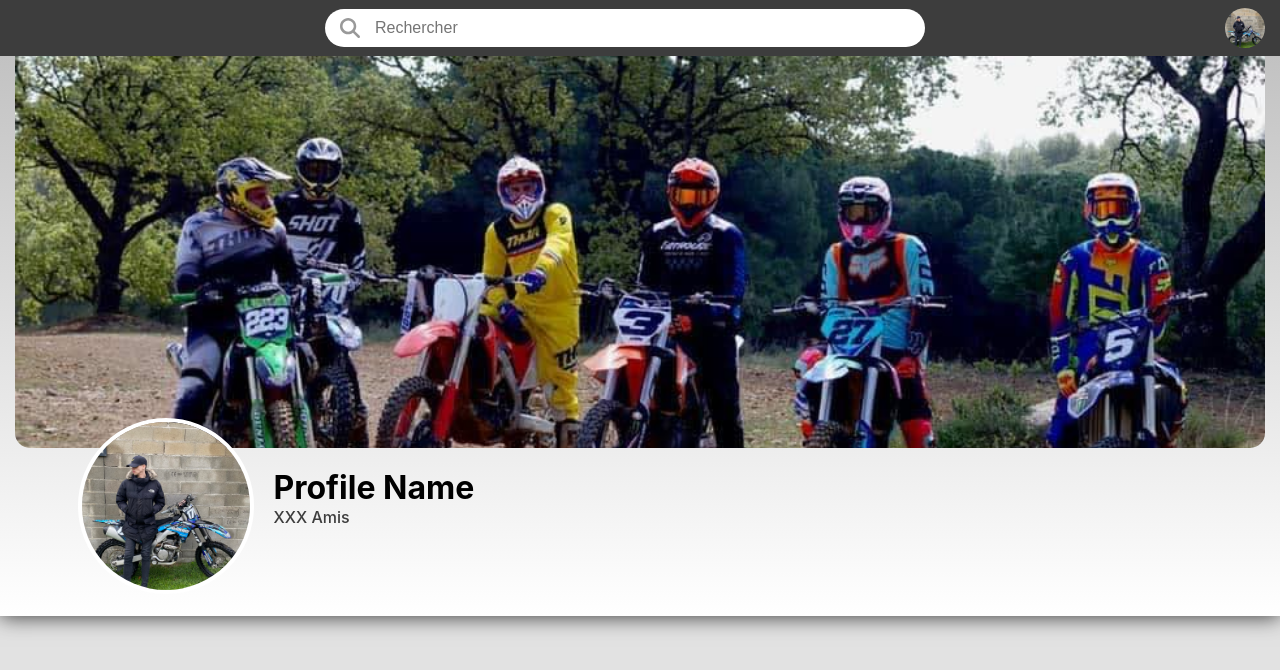
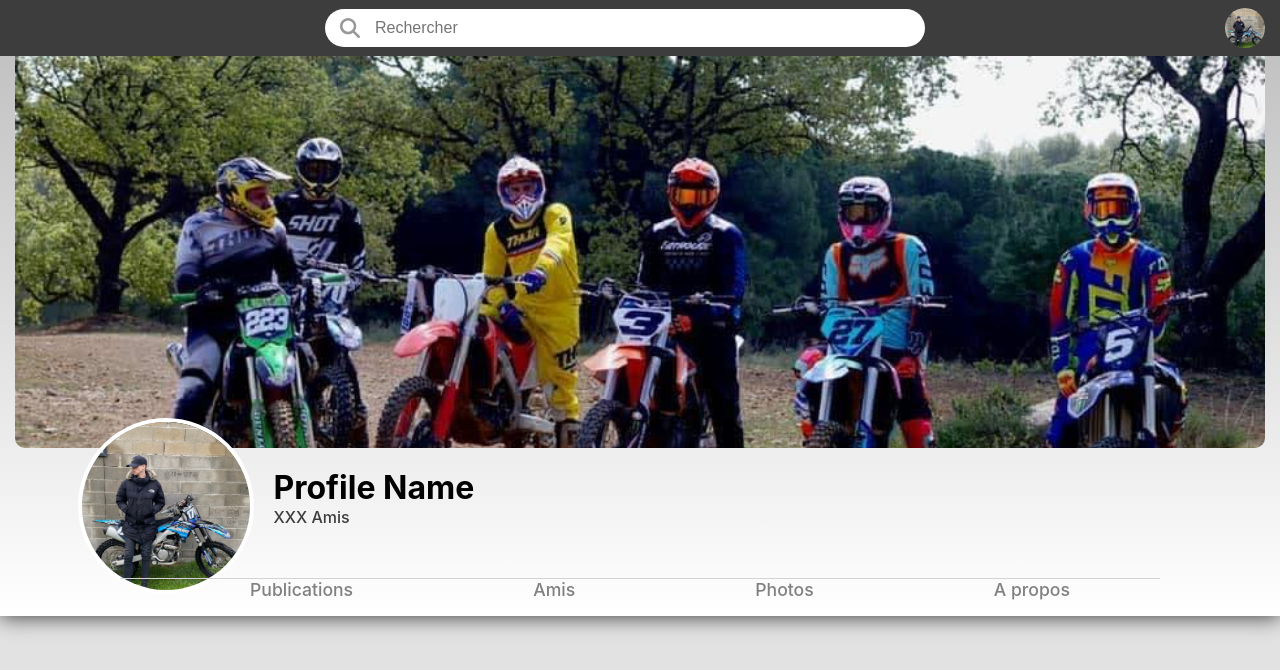
Before and after one commit to jeancharlescano/social-network-frontend, a React (Create React App) app: page /profile in a window 1280 px wide. Shown: the top 670 px of the page. Built offline with nearby package versions, Linux system fonts and the light colour scheme.

Commit message:
profile nav

```diff
--- a/src/components/PostList.module.css
+++ b/src/components/PostList.module.css
@@ -86,7 +86,7 @@ textarea {
   outline: none;
   font-size: 0.9rem;
   border-radius: 15px;
-  padding: 5px 10px;
+  padding: 13px 0 0 10px;
   background-color: #f0f0f0;
 }
 
--- a/src/components/Profile.jsx
+++ b/src/components/Profile.jsx
@@ -1,11 +1,18 @@
 import React from "react";
 import styles from "./Profile.module.css";
 import profile from "../assets/img/profile.jpeg";
+import { useNavigate } from "react-router-dom";
 
 const Profile = () => {
+  const navigate = useNavigate();
   return (
-    <div className={styles.Container}>
-      <img className={styles.Img}src={profile} />
+    <div
+      onClick={() => {
+        navigate("/profile");
+      }}
+      className={styles.Container}
+    >
+      <img className={styles.Img} src={profile} />
     </div>
   );
 };
--- a/src/screen/PersonnalPage.jsx
+++ b/src/screen/PersonnalPage.jsx
@@ -19,9 +19,17 @@ const PersonnalPage = () => {
             />
             <div className={styles.TextDataContainer}>
               <h1>Profile Name</h1>
-              <p className={styles.FriendCounter}> XXX Amis</p>
+              <p className={styles.FriendCounter}>XXX Amis</p>
             </div>
           </div>
+          <nav className={styles.NavContainer}>
+            <ul className={styles.Nav}>
+              <li>Publications</li>
+              <li>Amis</li>
+              <li>Photos</li>
+              <li>A propos</li>
+            </ul>
+          </nav>
         </div>
       </div>
     </>
--- a/src/screen/PersonnalPage.module.css
+++ b/src/screen/PersonnalPage.module.css
@@ -29,14 +29,13 @@ h1 {
   width: 100%;
   height: 70%;
   object-fit: cover;
-  border-radius: 0 0 15px 15px;
+  border-radius: 0 0 10px 10px;
 }
 
 .UserData {
   display: flex;
-
   width: 90%;
-  height: 30%;
+  height: 20%;
 }
 
 .UserImage {
@@ -60,3 +59,30 @@ h1 {
   color: #3d3d3d;
   font-weight: 500;
 }
+
+.NavContainer {
+  height: 30%;
+  width: 100%;
+  display: flex;
+  justify-content: center;
+  align-items: end;
+}
+
+.Nav {
+  border-top: 1px solid #d3d3d3;
+  display: flex;
+  justify-content: space-around;
+  width: 80%;
+}
+
+li {
+  color: grey;
+  list-style-type: none;
+  font-size: 1.1rem;
+  font-weight: 500;
+  cursor: pointer;
+}
+
+li:hover {
+
+}
```
